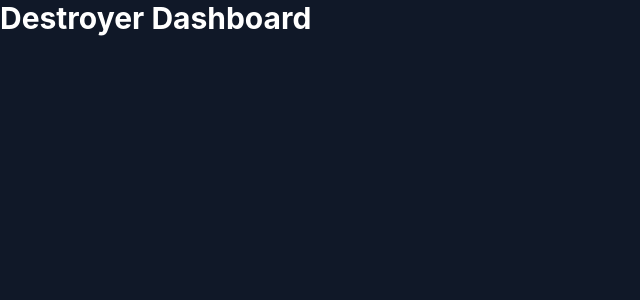
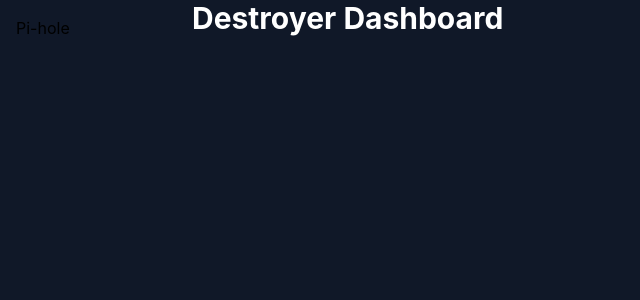
Before and after one commit to dzon2000/labdash, a Next.js app: page / in a window 1280 px wide. Shown: the top 300 px of the page, without its empty margins (0-640 px from the left). Built offline with nearby package versions, Linux system fonts and the light colour scheme.

Commit message:
Adding navigation and Link to stub pi hole dashboard

```diff
--- a/app/layout.js
+++ b/app/layout.js
@@ -1,3 +1,4 @@
+import Link from 'next/link';
 import './globals.css';
 
 export const metadata = {
@@ -8,7 +9,12 @@ export const metadata = {
 export default function RootLayout({ children }) {
     return (
         <html lang="en">
-      <body>{children}</body>
+            <body className="flex bg-gray-900 min-h-screen">
+                <nav className="w-48 p-4 flex flex-col gap-2">
+                    <Link href="/pihole">Pi-hole</Link>
+                </nav>
+                {children}
+            </body>
         </html>
     );
 }
--- a/app/page.js
+++ b/app/page.js
@@ -1,6 +1,6 @@
 export default function HomePage() {
   return (
-    <main className="bg-gray-900 min-h-screen">
+    <main>
       <h1 className="text-3xl font-bold text-white">Destroyer Dashboard</h1>
       <section>
         {/* service cards will go here */}
--- /dev/null
+++ b/app/pihole/page.js
@@ -0,0 +1,7 @@
+export default function PiHolePage() {
+  return (
+    <main>
+      <h1 className="text-3xl font-bold text-white">Pi-hole</h1>
+    </main>
+  );
+}
```
Also changed, not shown: 1 other file (tests, documents, lock files or other folders). Lines whose indentation alone changed are shown as unchanged.
